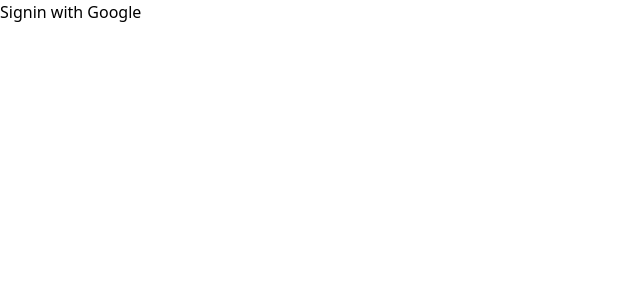
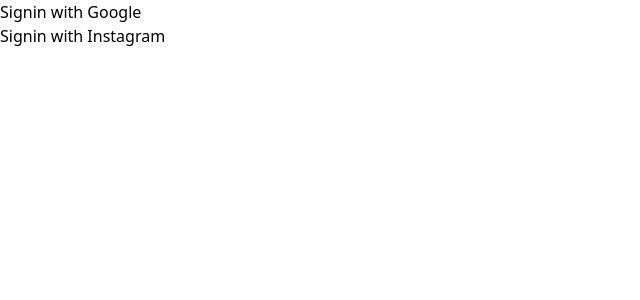
Before and after one commit to jameslegoff92/Sourp-Hagop, a Next.js app: page /admin/login in a window 1280 px wide. Shown: the top 300 px of the page, without its empty margins (0-640 px from the left). Built offline with nearby package versions, Linux system fonts and the light colour scheme; no server answers.

Commit message:
first instagram feature commit

```diff
--- a/app/admin/login/page.jsx
+++ b/app/admin/login/page.jsx
@@ -1,9 +1,9 @@
 import Login from "@/components/ui/Login";
 
-export default function SignIn() {
+const SignIn = () => {
   return (
-    <>
-      <Login />
-    </>
-  );
+    <Login />
+  )
 }
+
+export default SignIn;
--- a/auth.js
+++ b/auth.js
@@ -43,6 +43,7 @@ export const { handlers, signIn, signOut, auth } = NextAuth({
       return session;
     },
   },
+  debug: true,
 });
 
 export default handlers;
--- a/components/ui/Login.jsx
+++ b/components/ui/Login.jsx
@@ -1,15 +1,24 @@
-
-import { signIn } from "@/auth"
+import { signIn } from "@/auth";
 
 export default function SignIn() {
   return (
+    <>
       <form
         action={async () => {
-        "use server"
-        await signIn("google", { redirectTo: "/" })
+          "use server";
+          await signIn("google", { redirectTo: "/" });
         }}
       >
         <button type="submit">Signin with Google</button>
       </form>
-  )
+      <form
+        action={async () => {
+          "use server";
+          await signIn("instagram", { redirectTo: "/" });
+        }}
+      >
+        <button type="submit">Signin with Instagram</button>
+      </form>
+    </>
+  );
 }
--- a/package.json
+++ b/package.json
@@ -4,6 +4,7 @@
   "private": true,
   "scripts": {
     "dev": "next dev",
+    "https": "next dev --experimental-https",
     "build": "next build",
     "start": "next start",
     "lint": "next lint",
```
Also changed, not shown: 1 other file (tests, documents, lock files or other folders). Lines whose indentation alone changed are shown as unchanged.
